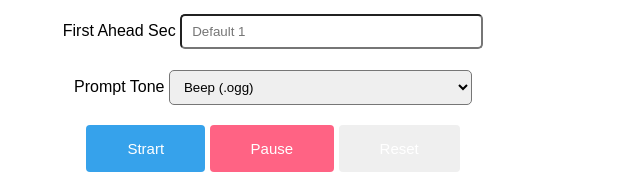
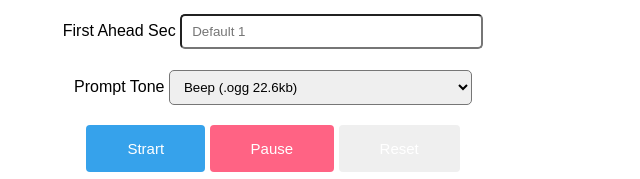
Before and after one commit to MarshallCN/ForPersonalUse, a plain HTML site: page timer/index.html in a window 1280 px wide. Shown: the part 214-393 px from the top of the page, 377-1017 px from the left. Drawn offline with Linux system fonts and the light colour scheme.

Commit message:
update prompt selection

```diff
--- a/timer/index.html
+++ b/timer/index.html
@@ -48,8 +48,8 @@
 <center>
 	<audio id='player' src='../src/beep.ogg' preload='auto' loop style='display:none;'>
 		<!--<source  type="audio/ogg"></source> Beep -->
-		<!-- <source src='../src/down_cut.ogg' type="audio/ogg"></source> Music-->
-		<!-- <source src='../src/down_cut.mp3' type="audio/mp3"></source> only for Safari-->
+		<!-- <source src='../src/down_cut.ogg' type="audio/ogg"></source> .ogg: Chrome,FF,IE9,Opera-->
+		<!-- <source src='../src/down_cut.mp3' type="audio/mp3"></source> .mp3: Chrome,IE9,Safari-->
 	</audio>
 	<div class="contain">
 		<h1>Time-Lapse Photography Timer</h1>
@@ -64,8 +64,8 @@
 		<div class='form-group'>
 			<label for='preTime'>Prompt Tone</label>
 			<select class='timeinput' onchange='document.getElementById("player").src=this.value'/>
-				<option value='../src/beep.ogg'>Beep (.ogg)</option>
-				<option value='../src/down_cut.ogg'>Music (.mp3)</option>
+				<option value='../src/beep.ogg'>Beep (.ogg 22.6kb)</option>
+				<option value='../src/down_cut.mp3'>Music (.mp3 893kb)</option>
 			</select>
 		</div>
 		<div class='form-group'>
```
